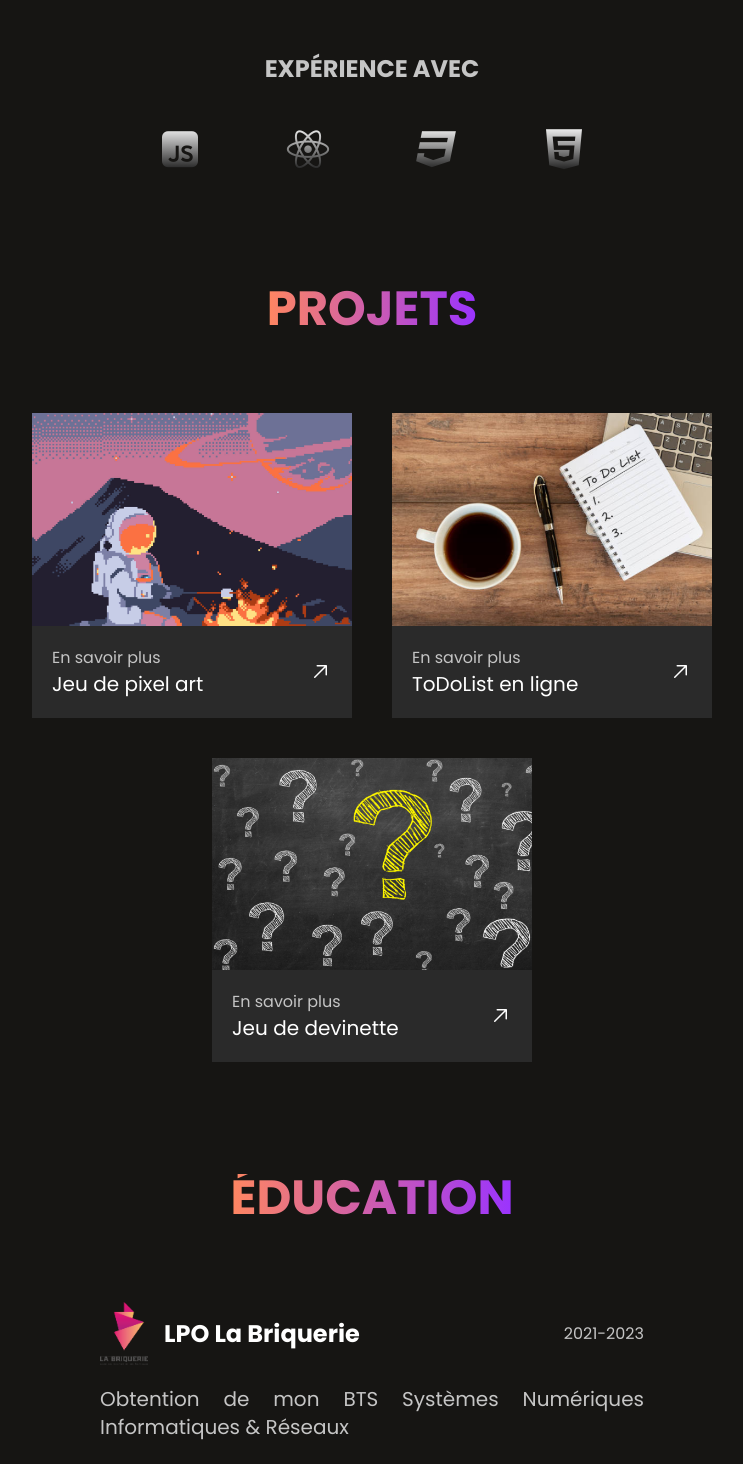
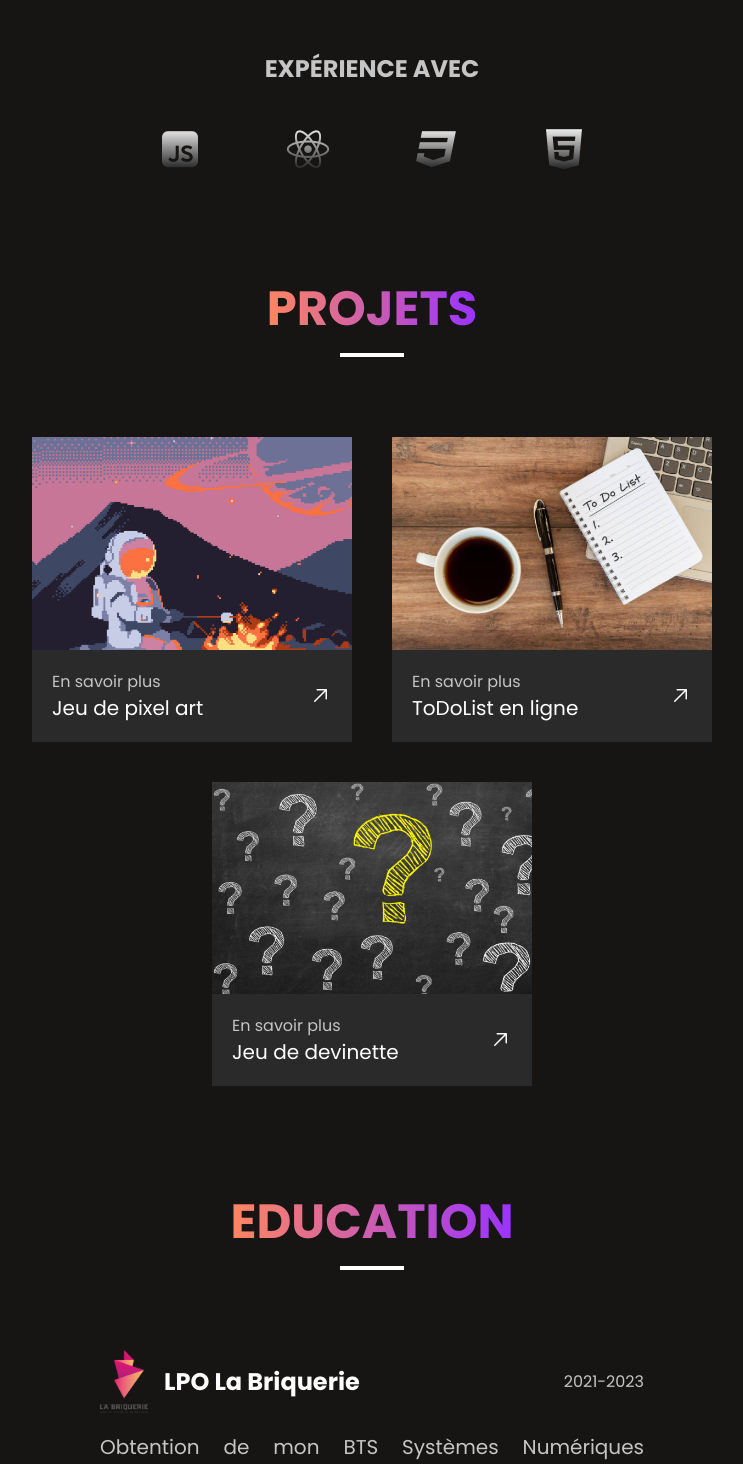
Before and after one commit to MehdiDiasGomes/Mon-portfolio, a React (Vite) app: page / in a window 1280 px wide. Shown: the part 979-2443 px from the top of the page, without its empty margins (268-1011 px from the left). Built offline with nearby package versions, Linux system fonts and the light colour scheme.

Commit message:
💄 Titre souligné

```diff
--- a/src/Pages/Education.jsx
+++ b/src/Pages/Education.jsx
@@ -7,9 +7,13 @@ const Experiences = () => {
   return (
     <div className="flex flex-col gap-20" id="educ">
       <div className="flex justify-center">
-        <h2 className="md:text-5xl sm:text-3xl bg-gradient-to-r from-gradientPrimary to-gradientSecondary text-transparent bg-clip-text font-bold">
-          ÉDUCATION
-        </h2>
+
+        <div className="flex flex-col gap-5 items-center">
+          <h2 className="md:text-5xl sm:text-3xl bg-gradient-to-r from-gradientPrimary to-gradientSecondary text-transparent bg-clip-text font-bold">
+            EDUCATION
+          </h2>
+          <div className="w-16 h-1 bg-primary"></div>
+        </div>
       </div>
 
       <div className="flex flex-col gap-20 sm:px-10 md:px-16 lg:px-44">
--- a/src/Pages/Projets.jsx
+++ b/src/Pages/Projets.jsx
@@ -7,11 +7,14 @@ const Projets = () => {
     <Zoom>
       <div
         className="flex flex-col items-center justify-center gap-20"
-        id="projets"
-      >
-        <h2 className="md:text-5xl sm:text-3xl bg-gradient-to-r from-gradientPrimary to-gradientSecondary text-transparent bg-clip-text font-bold">
-          PROJETS
-        </h2>
+        id="projets">
+
+        <div className='flex flex-col gap-5 items-center'>
+          <h2 className="md:text-5xl sm:text-3xl bg-gradient-to-r from-gradientPrimary to-gradientSecondary text-transparent bg-clip-text font-bold">
+            PROJETS
+          </h2>
+          <div className='w-16 h-1 bg-primary'></div>
+        </div>
 
         <div className="flex flex-wrap justify-center gap-10 w-9/12 md:w-full">
           {ProjetCarte.map((e, index) => (
```
